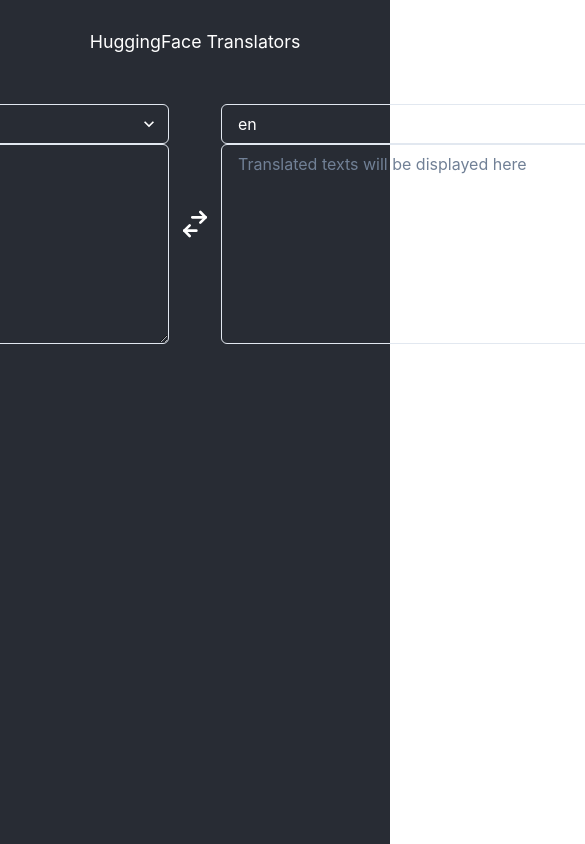
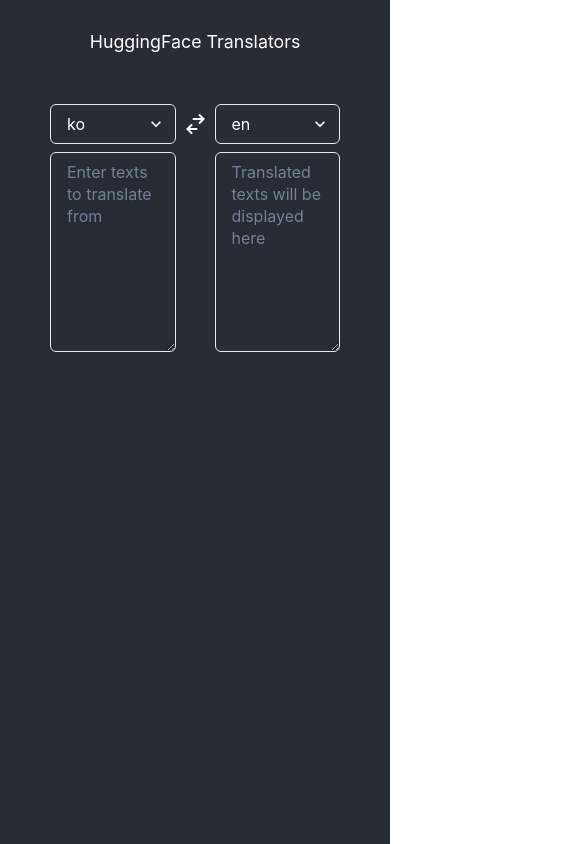
Before and after one commit to kei49/translators-ui, a React (Create React App) app: page / in a window 390 px wide. Shown: the top 844 px of the page, 585 px wide, since content can reach past the window. Built offline with nearby package versions, Linux system fonts and the light colour scheme.

Commit message:
fixed responsive

```diff
--- a/src/components/InputTextarea.tsx
+++ b/src/components/InputTextarea.tsx
@@ -47,7 +47,7 @@
     }, [texts])
 
     return (
-        <Box width='xl'>
+        <Box w="100%">
             <form onSubmit={formik.handleSubmit}>
                 <FormikProvider value={formik}>
                     <Field h="200px" as={Textarea} placeholder='Enter texts to translate from' name="texts" color="white" />
--- a/src/components/LanguageSelector.tsx
+++ b/src/components/LanguageSelector.tsx
@@ -40,7 +40,7 @@
     }, [value])
 
     return (
-        <Box width='xl'>
+        <Box w="100%">
 
                 <FormikProvider value={formik}>
                 <form onSubmit={formik.handleSubmit}>
--- a/src/screens/MainPage.tsx
+++ b/src/screens/MainPage.tsx
@@ -1,6 +1,6 @@
 import React, { useState } from 'react';
 import { Textarea, Icon } from '@chakra-ui/react'
-import { Box, HStack, VStack } from '@chakra-ui/react'
+import { Box, VStack } from '@chakra-ui/react'
 
 import { TbSwitchHorizontal } from "react-icons/tb";
 import { toast } from 'react-toastify';
@@ -52,17 +52,17 @@
 
     return (
         <Box pt="20px" margin="auto" minHeight="1000px" bgColor="#282c34">
-            <HStack spacing='10px' justifyContent="center">
-                <VStack spacing={0}>
+            <Box display="flex">
+                <VStack w="100%" ml="50px">
                     <LanguageSelector languages={availableFromLanguages} value={fromLanguage} handleUpdate={(la) => handleOneLanugageUpdate(la, true)} />
                     <InputTextarea texts={inputTexts} handleUpdate={(texts) => setInputTexts(texts)} />
                 </VStack>
-                <Icon as={TbSwitchHorizontal} w={8} h={8} color="white" onClick={switchLanguages} />
-                <VStack spacing={0}>
+                <Icon as={TbSwitchHorizontal} pt="8px" w={{ base: "10%", md: "5%",xl: "5%" }} h={8} color="white" onClick={switchLanguages} />
+                <VStack w="100%" mr="50px">
                     <LanguageSelector languages={availableTolanguages} value={toLanguage} handleUpdate={(la) => handleOneLanugageUpdate(la, false)} />
                     <Textarea value={outputTexts} readOnly h="200px" placeholder='Translated texts will be displayed here' color="white" />
                 </VStack>
-            </HStack>
+            </Box>
         </Box>
     )
 }
```
